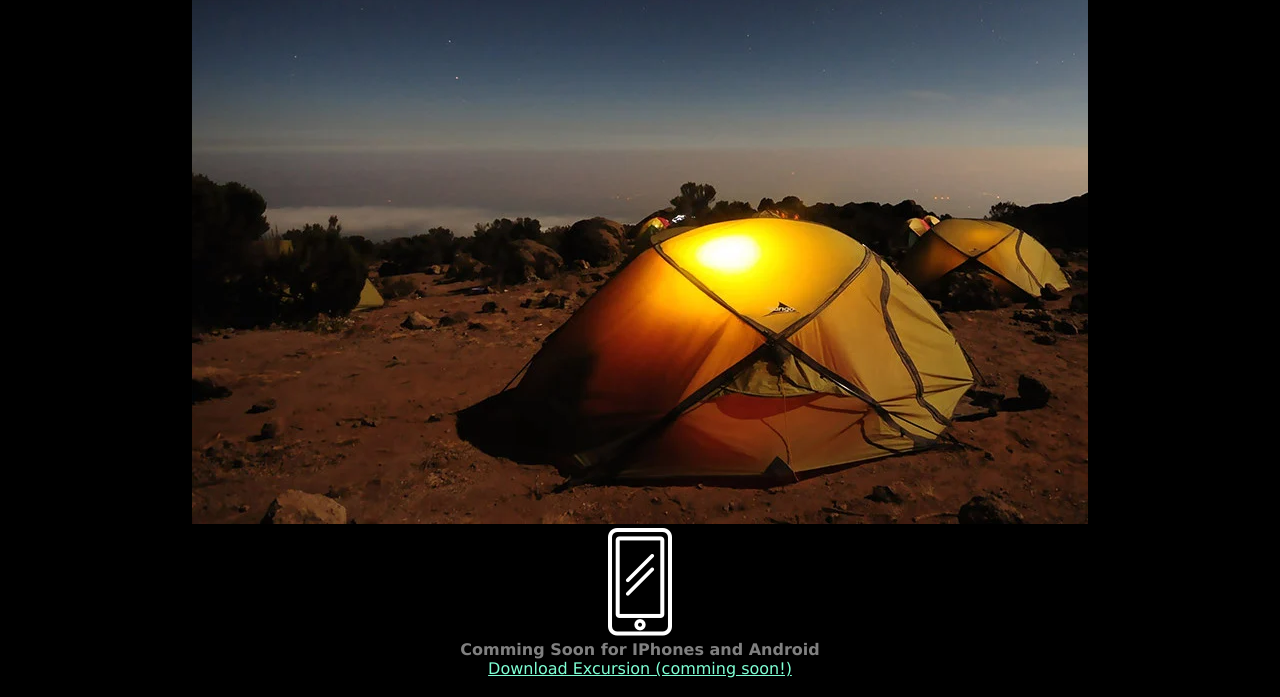
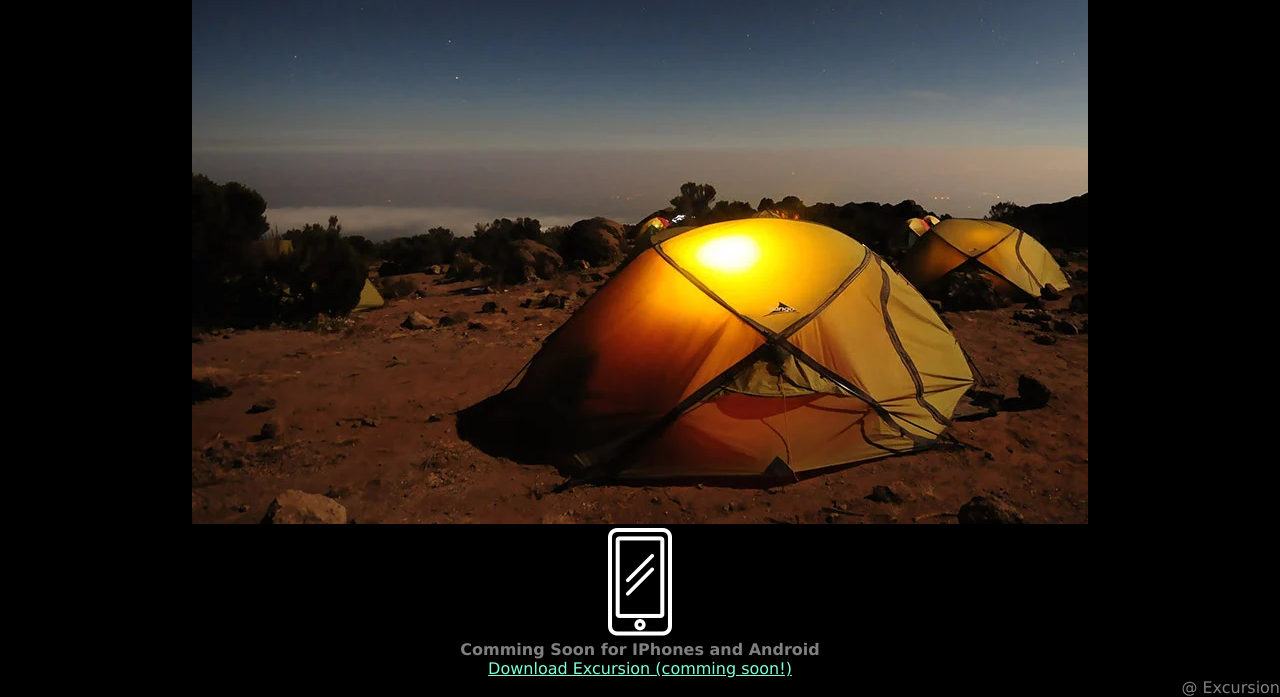
Before and after one commit to JacobCooper1979/Excursion, a plain HTML site: page index.html in a window 1280 px wide. Shown: the part 281-978 px from the top of the page. Drawn offline with Linux system fonts and the light colour scheme.

Commit message:
added in copyright

```diff
--- a/index.html
+++ b/index.html
@@ -19,5 +19,6 @@
         <p><img src="resources/img/phone.webp"></p>
         <h4 class="header--sub-header">Comming Soon for IPhones and Android</h4>
         <p><a class="link--cta" href="">Download Excursion (comming soon!)</a></p>
+        <p class="footer-copyright">@ Excursion</p>
     </body>
 </html>
--- a/resources/styles/styles.css
+++ b/resources/styles/styles.css
@@ -33,3 +33,10 @@ body {
     font-size: 16px;
     color: aquamarine;
 }
+
+/*  styles for the footer */
+.footer-copyright {
+    font-size: 21;
+    color: grey;
+    text-align: right;
+}
```
